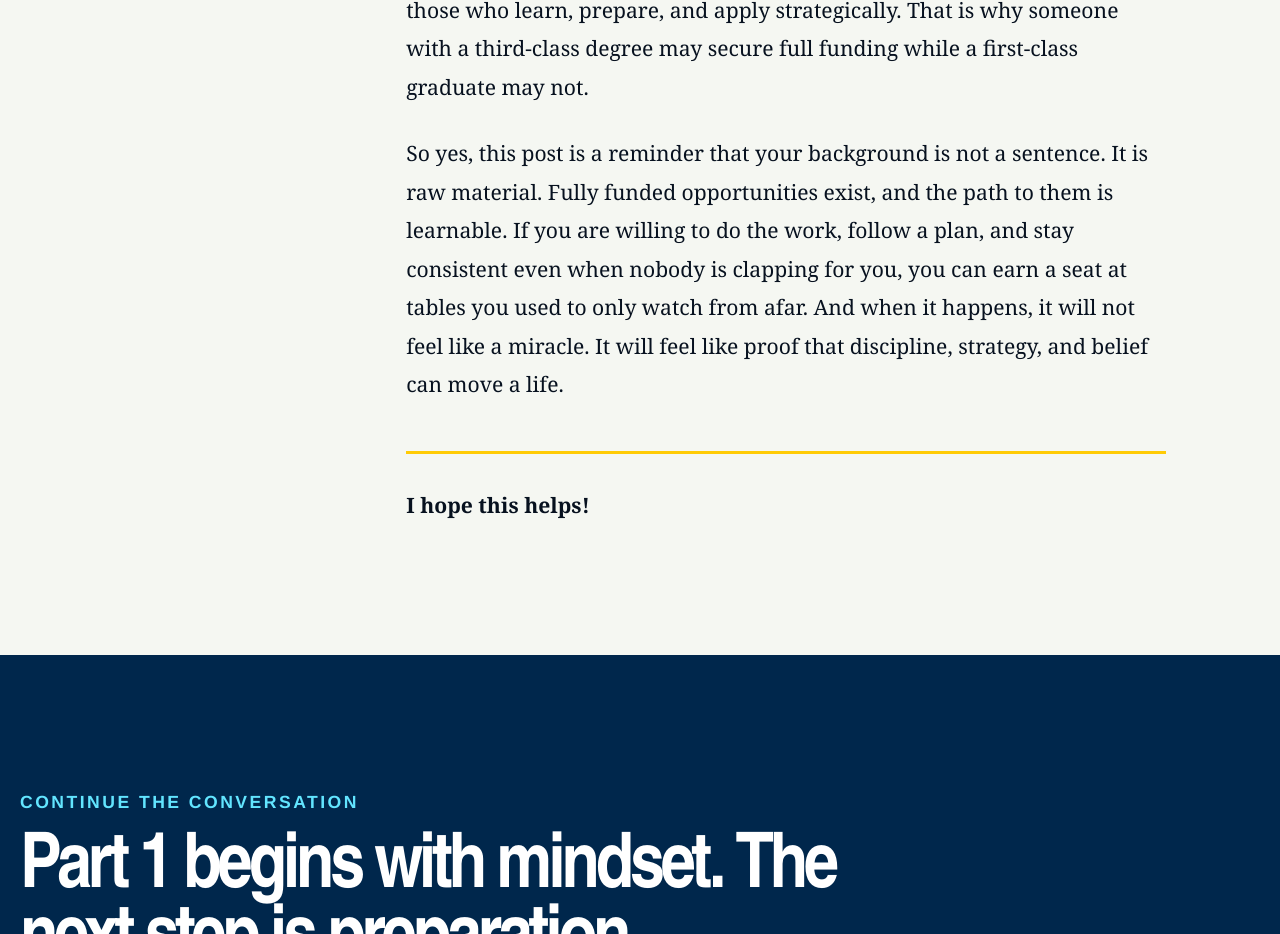
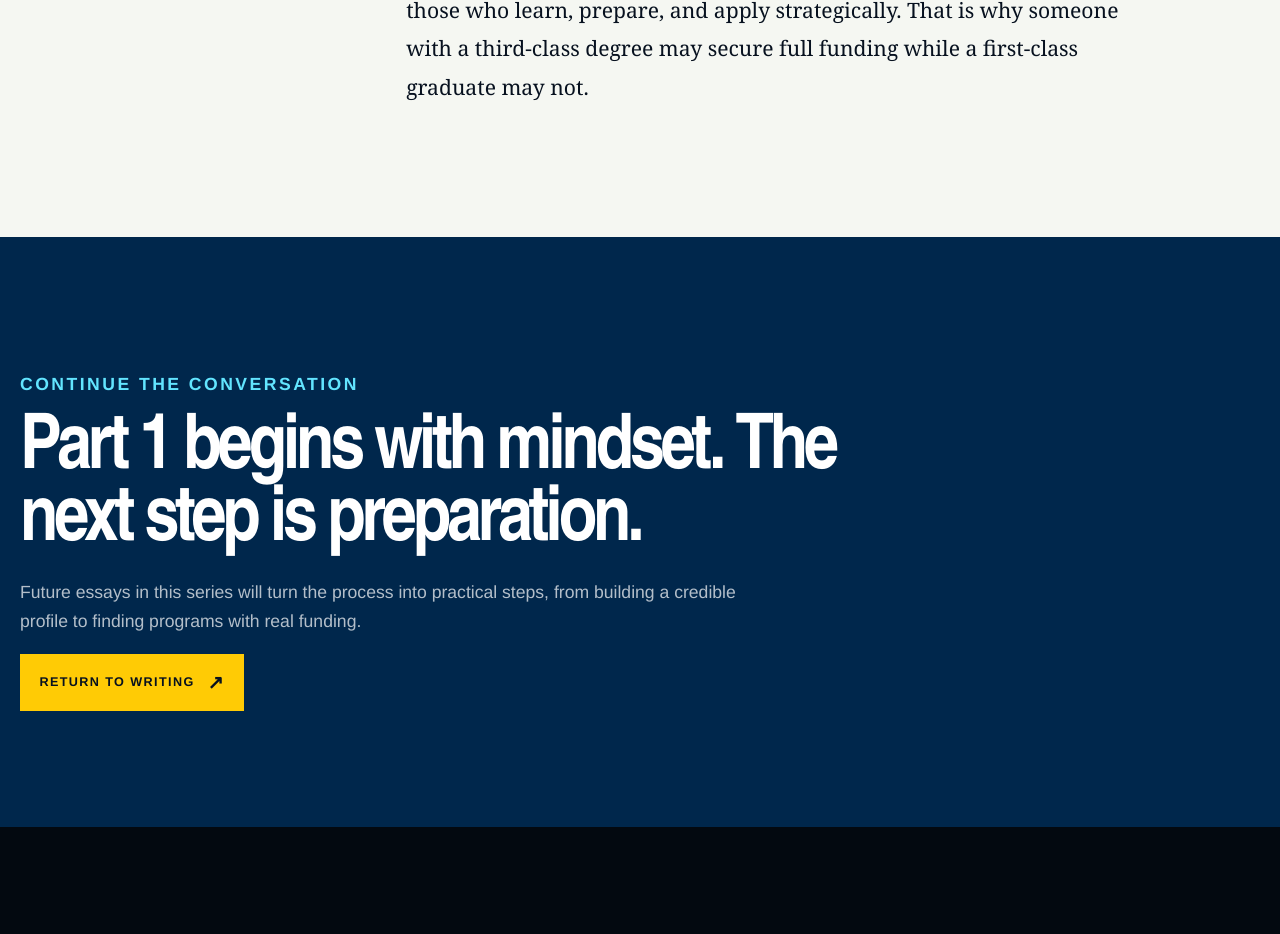
Before and after one commit to raphaelonuku/raphaelonuku.github.io, a plain HTML site: page dist/writing/stop-hoping-start-building-part-1/index.html in a window 1280 px wide. Shown: the part 2694-3628 px from the top of the page. Drawn offline with Linux system fonts and the light colour scheme.

```diff
--- a/assets/styles.css
+++ b/assets/styles.css
@@ -354,7 +354,6 @@ button, input, textarea { font: inherit; }
 .article-body { font-family: var(--serif); font-size: clamp(1.15rem, 1.8vw, 1.32rem); line-height: 1.82; }
 .article-body p { margin: 0 0 1.75rem; }
 .article-body p:first-child::first-letter { float: left; margin: 0.12em 0.12em 0 0; color: var(--blue); font-family: var(--display); font-size: 4.6em; font-weight: 800; line-height: 0.72; }
-.article-closing { margin-top: 3rem !important; padding-top: 2rem; border-top: 3px solid var(--maize); font-weight: 700; }
 .article-next { background: var(--blue); color: var(--white); }
 .article-next .kicker { color: var(--cyan); }
 .article-next h2 { max-width: 900px; text-transform: none; }
--- a/dist/assets/styles.css
+++ b/dist/assets/styles.css
@@ -354,7 +354,6 @@ button, input, textarea { font: inherit; }
 .article-body { font-family: var(--serif); font-size: clamp(1.15rem, 1.8vw, 1.32rem); line-height: 1.82; }
 .article-body p { margin: 0 0 1.75rem; }
 .article-body p:first-child::first-letter { float: left; margin: 0.12em 0.12em 0 0; color: var(--blue); font-family: var(--display); font-size: 4.6em; font-weight: 800; line-height: 0.72; }
-.article-closing { margin-top: 3rem !important; padding-top: 2rem; border-top: 3px solid var(--maize); font-weight: 700; }
 .article-next { background: var(--blue); color: var(--white); }
 .article-next .kicker { color: var(--cyan); }
 .article-next h2 { max-width: 900px; text-transform: none; }
--- a/dist/writing/stop-hoping-start-building-part-1/index.html
+++ b/dist/writing/stop-hoping-start-building-part-1/index.html
@@ -48,8 +48,6 @@
         <p>Most people think scholarships are only about grades. Grades help, yes, but scholarships are more about signals. Reviewers want to see three things. They want evidence that you can handle the program, that you match what they fund, and that you will use the opportunity well. That is why strategy matters. You do not randomly apply everywhere. You pick countries, schools, and labs that actually fund your type of applicant. You build a shortlist based on fit and funding history. You write an SOP that sounds like a future researcher. You choose recommenders who can tell real stories about you, not just repeat your title. And you apply early enough to revise, rather than waiting until panic sets in.</p>
         <p>But I also need to be honest with you. Graduate school is not for everybody. Not because some people are less intelligent, but because it demands a certain kind of patience, focus, and tolerance for uncertainty. If you hate long projects, if you cannot commit to learning deeply, or if you just want the “abroad” life without the work that comes with it, then graduate school will frustrate you. There is no shame in choosing another path. The goal is not to impress people. The goal is to choose what fits your values and your future. For the person who truly wants it, though, graduate school can be a launchpad that reshapes your skills, confidence, network, and earning power.</p>
         <p>If you are still doubting yourself, let me give you something practical to hold. You do not need to be perfect to start, but you must be serious. Start by gathering your documents and cleaning your timeline. Build a strong, simple CV. Write one clear paragraph about what you want to study and why. Identify your programs of interest, then study their requirements like a blueprint. Reach out to mentors, not for motivation, but for feedback. Most importantly, stop telling yourself that “people like me do not get these things.” People like you get them every year, but those who win are usually those who learn, prepare, and apply strategically. That is why someone with a third-class degree may secure full funding while a first-class graduate may not.</p>
-        <p>So yes, this post is a reminder that your background is not a sentence. It is raw material. Fully funded opportunities exist, and the path to them is learnable. If you are willing to do the work, follow a plan, and stay consistent even when nobody is clapping for you, you can earn a seat at tables you used to only watch from afar. And when it happens, it will not feel like a miracle. It will feel like proof that discipline, strategy, and belief can move a life.</p>
-        <p class="article-closing">I hope this helps!</p>
       </article>
     </div>
     <section class="section article-next">
```
Also changed, not shown: writing/stop-hoping-start-building-part-1/index.html (+0 -2 lines).
